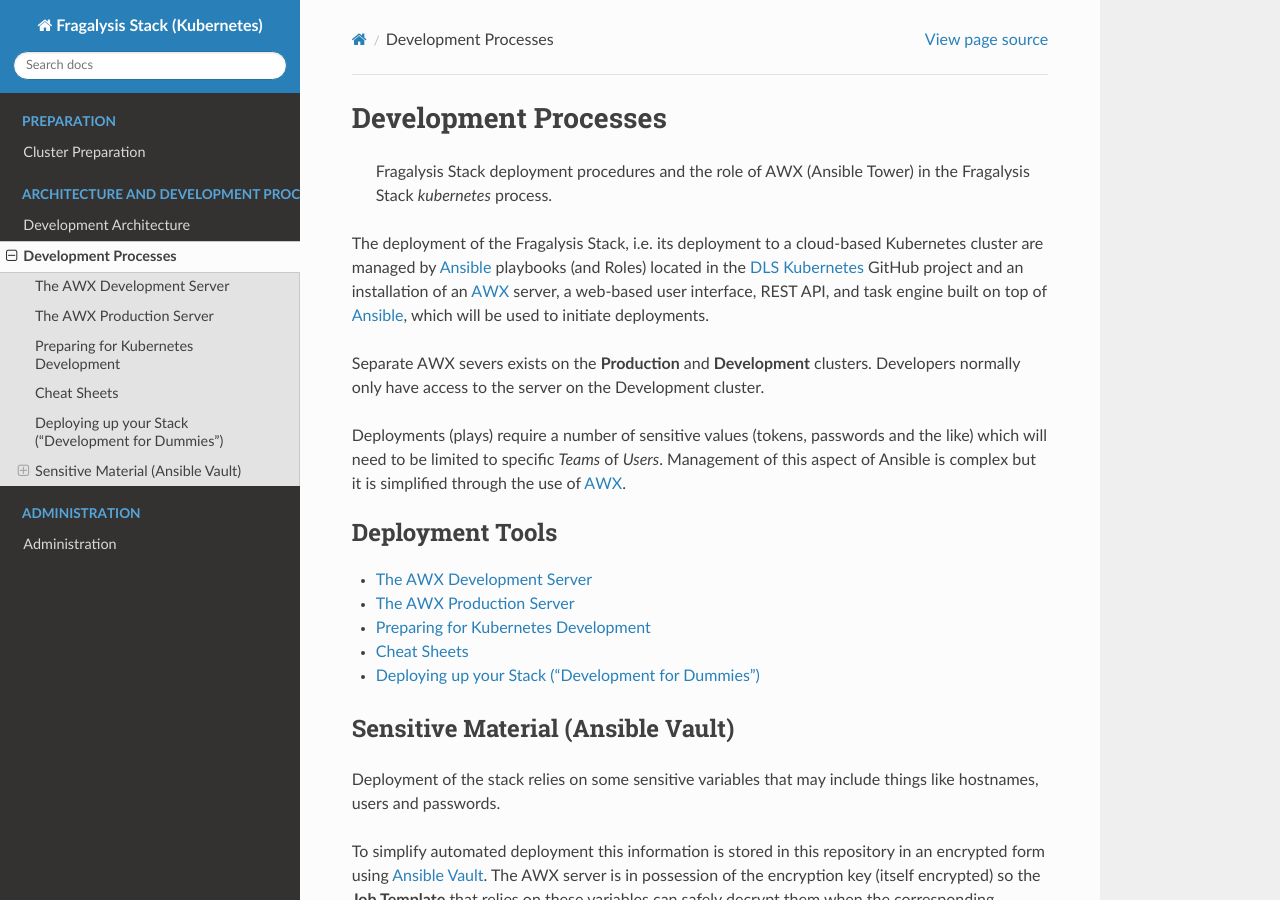
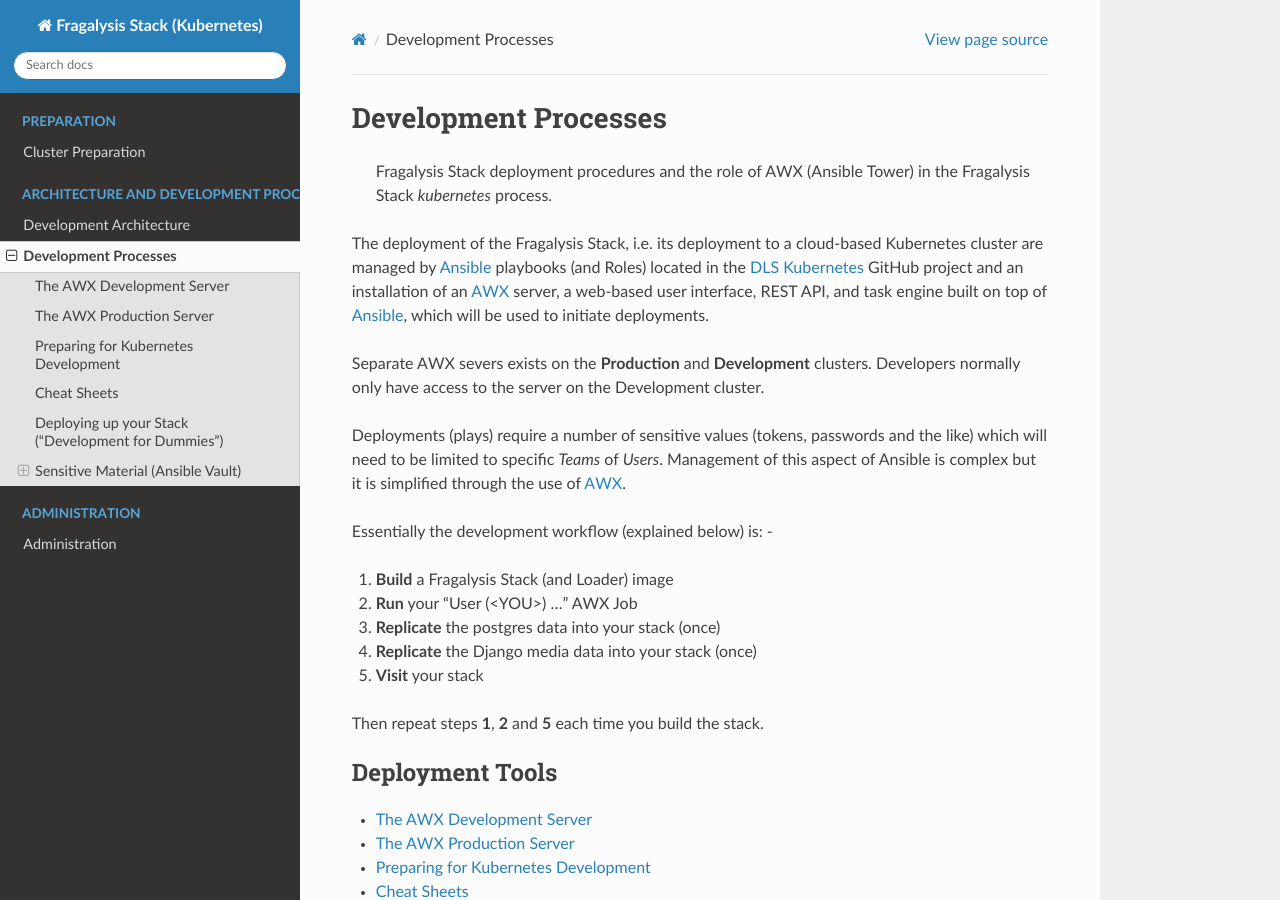
Before and after one commit to InformaticsMatters/dls-fragalysis-stack-kubernetes, a Sphinx documentation site: the page built from docs/source/development/index.rst, in a window 1280 px wide and 900 px high. Built offline with Sphinx 7.4.7 and the Read the Docs theme 2.0.0, drawn with Linux system fonts in a browser that asks for light colours; formulas are drawn with MathJax 3.

Commit message:
- [doc] Adds basic workflow as an introduction

```diff
--- a/docs/source/development/index.rst
+++ b/docs/source/development/index.rst
@@ -22,6 +22,16 @@
 (tokens, passwords and the like) which will need to be limited
 to specific *Teams* of *Users*. Management of this aspect of Ansible
 is complex but it is simplified through the use of `AWX`_.
+
+Essentially the development workflow (explained below) is: -
+
+1.  **Build** a Fragalysis Stack (and Loader) image
+2.  **Run** your "User (<YOU>) ..." AWX Job
+3.  **Replicate** the postgres data into your stack (once)
+4.  **Replicate** the Django media data into your stack (once)
+5.  **Visit** your stack
+
+Then repeat steps **1**, **2** and **5** each time you build the stack.
 
 ..  toctree::
     :maxdepth: 1
```
